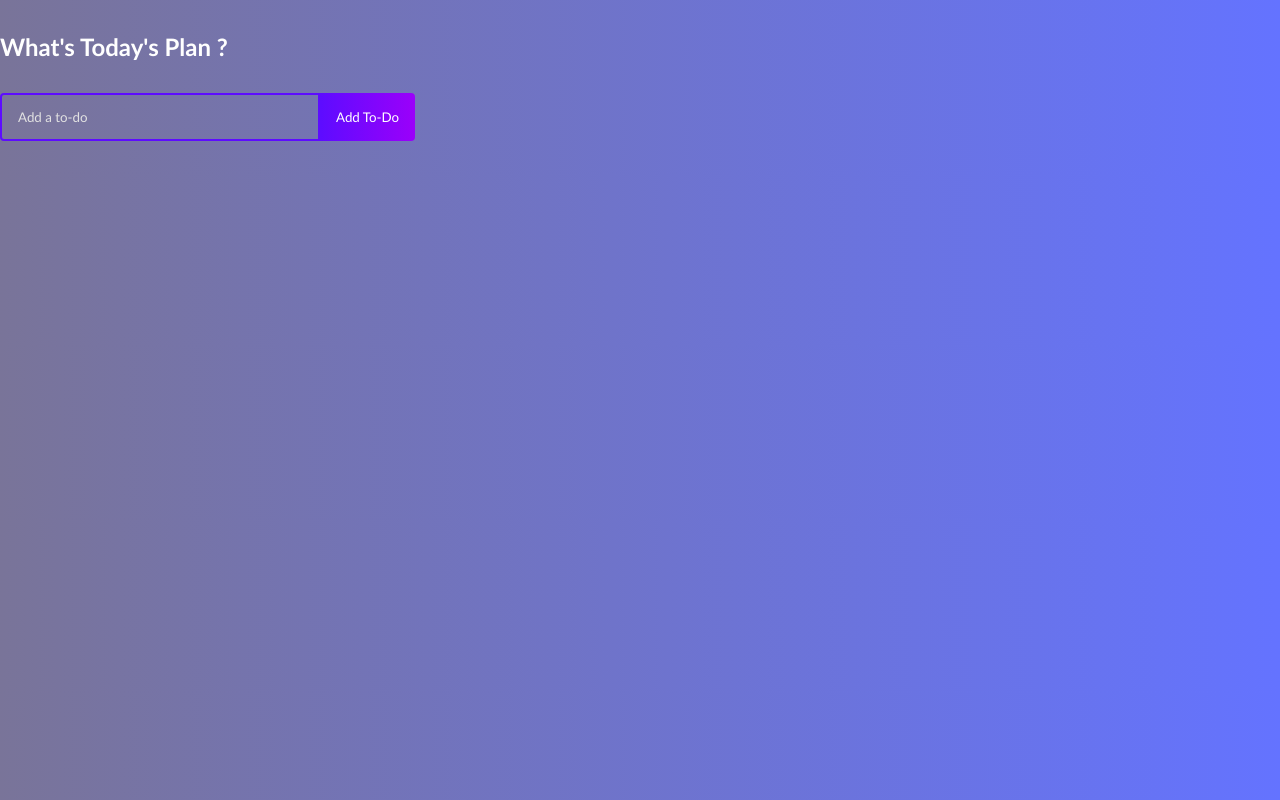
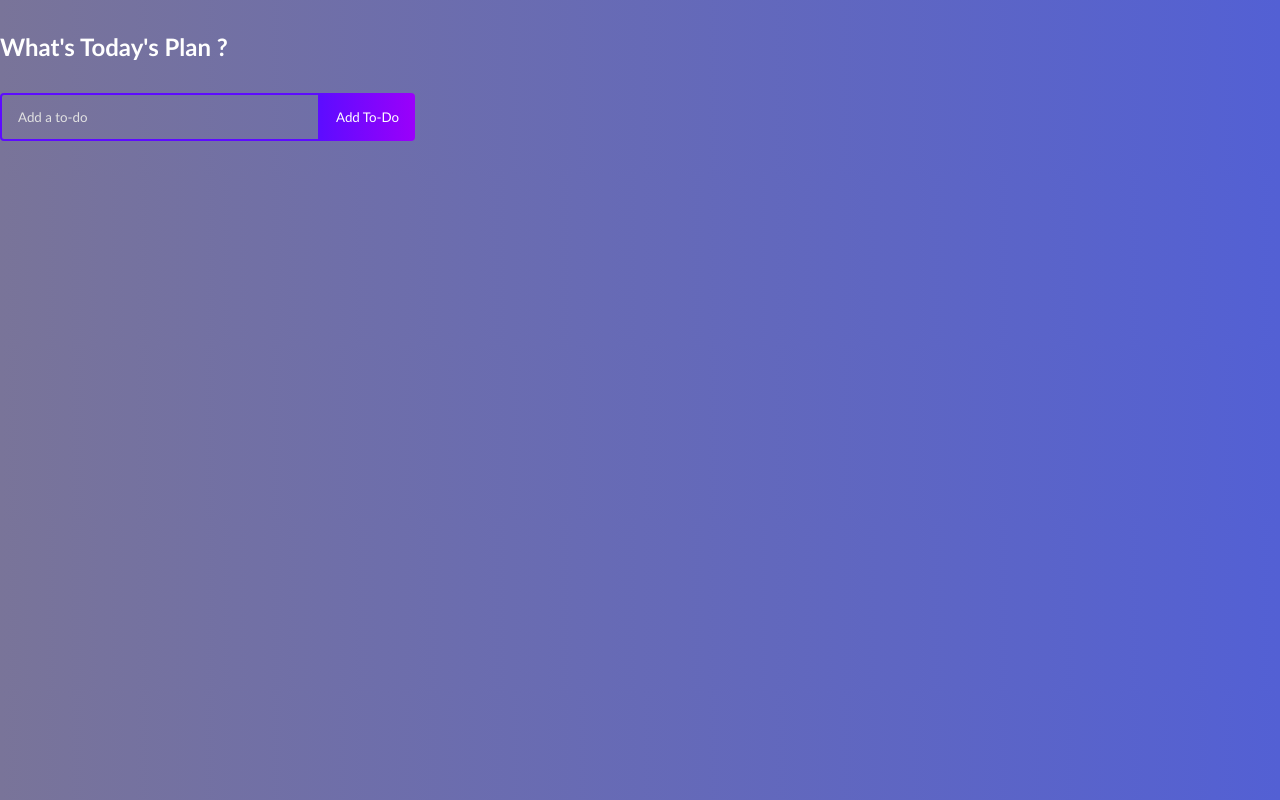
Before and after one commit to ChrisRead22/To-Do-List-app, a React (Create React App) app: page / in a window 1280 px wide. Built offline with nearby package versions, Linux system fonts and the light colour scheme.

Commit message:
styling edit

```diff
--- a/src/App.css
+++ b/src/App.css
@@ -10,7 +10,7 @@ body {
   background: linear-gradient(
     90deg,
     rgb(121, 116, 153) 0%,
-    rgba(100, 115, 255, 1) 100%
+    rgb(83, 96, 212) 100%
   );
 }
 .to-do-app {
```
